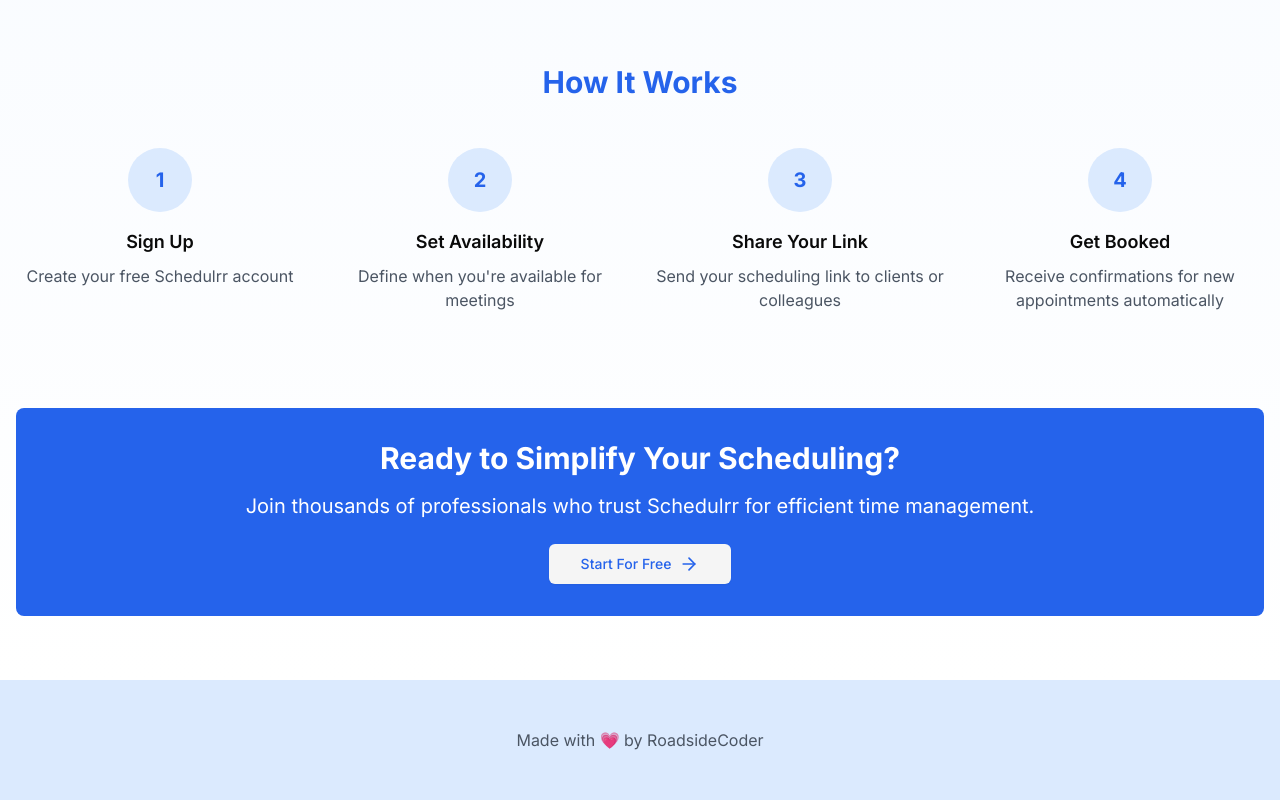
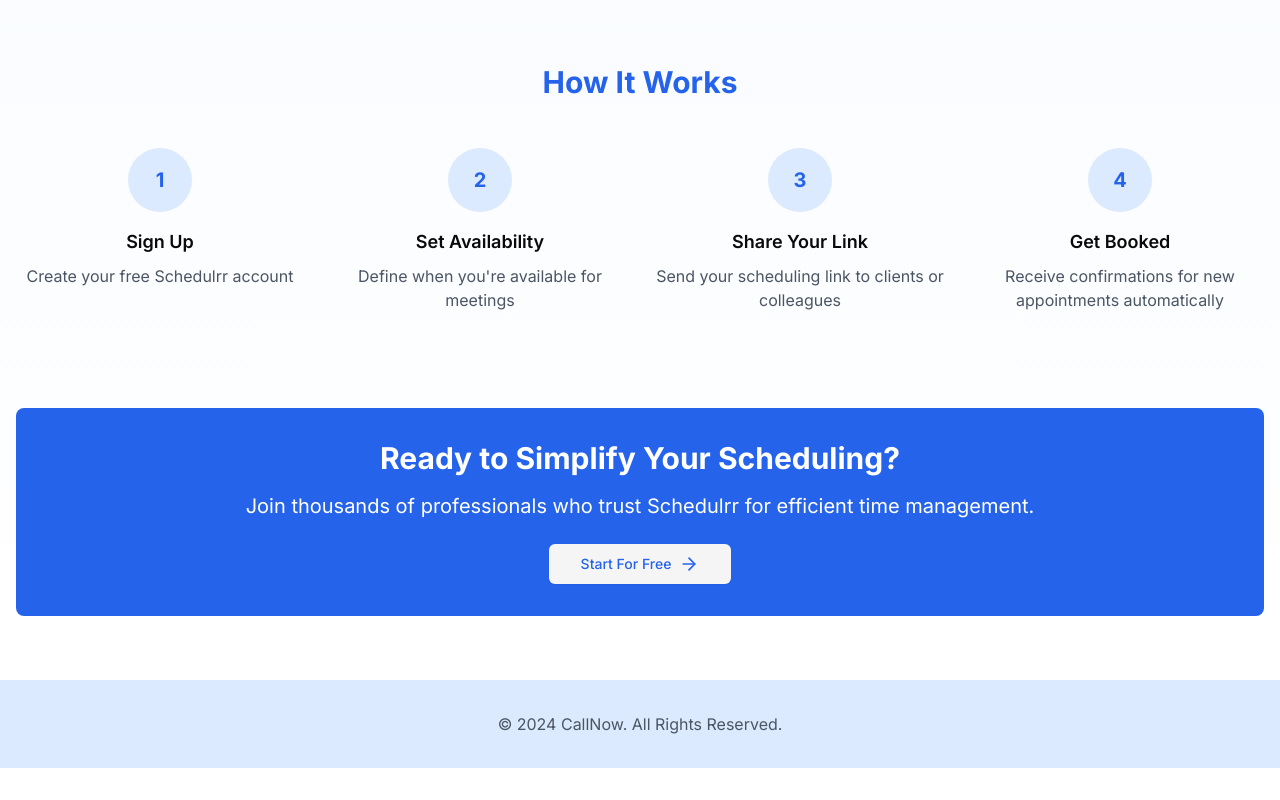
Before and after one commit to AlberCoder/Schedulrr, a Next.js app: page / in a window 1280 px wide. Shown: the part 1396-2196 px from the top of the page. After the commit the page ends 2164 px from the top, so only its background shows below. Built offline with nearby package versions, Linux system fonts and the light colour scheme; no server answers.

Commit message:
Update layout.js

```diff
--- a/app/layout.js
+++ b/app/layout.js
@@ -15,14 +15,18 @@
   return (
     <ClerkProvider>
       <html lang="en">
+      <head>
+        {/* Add the favicon here */}
+         <link rel="icon" type="image/svg+xml" href="/vercel.svg" />
+      </head>
         <body className={inter.className}>
           <Header />
           <main className="min-h-screen bg-gradient-to-b from-blue-50 to-white">
             {children}
           </main>
-          <footer className="bg-blue-100 py-12">
+          <footer className="bg-blue-100 py-8">
             <div className="container mx-auto px-4 text-center text-gray-600">
-              <p>Made with 💗 by RoadsideCoder</p>
+              <p>&copy; 2024 CallNow. All Rights Reserved.</p>
             </div>
           </footer>
           <CreateEventDrawer />
```
